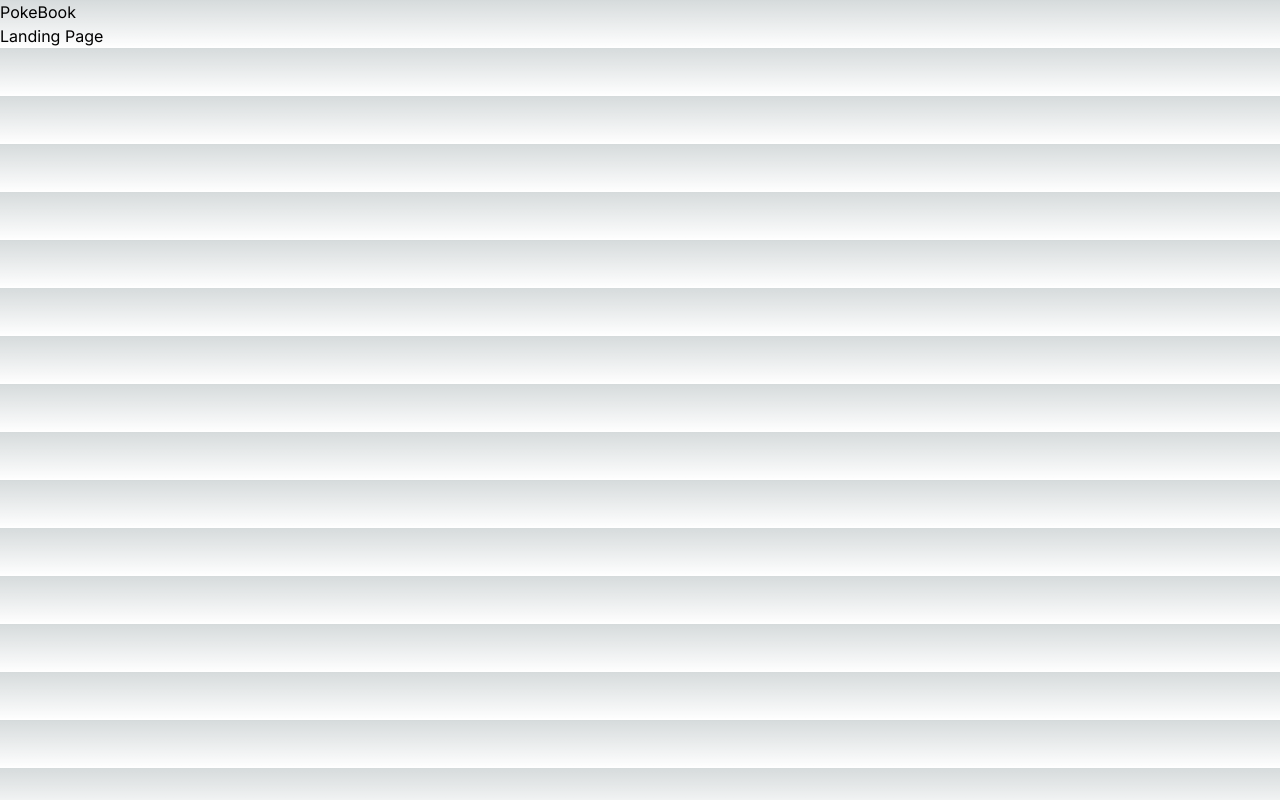
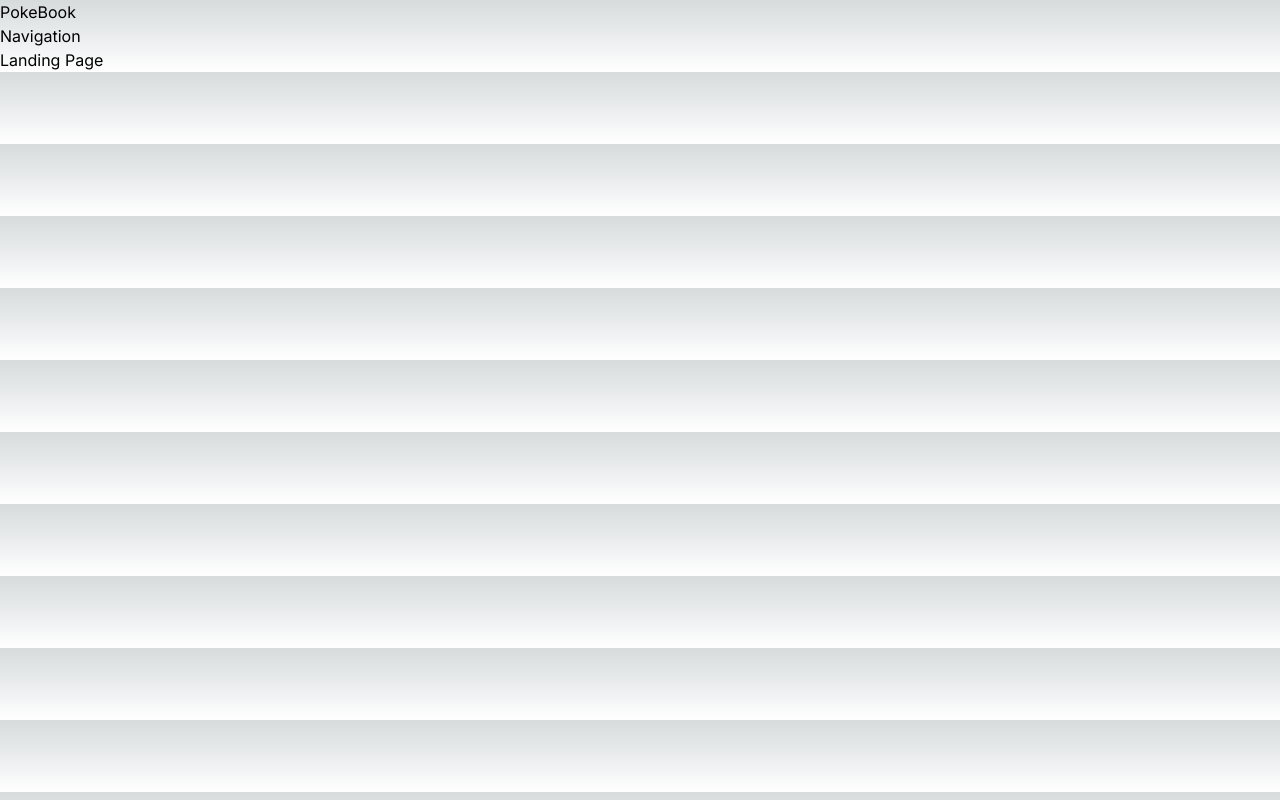
Before and after one commit to ShujaatAzim/Pokebook-Next, a Next.js app: page / in a window 1280 px wide. Built offline with nearby package versions, Linux system fonts and the light colour scheme.

Commit message:
refactor: :recycle: Begin skeleton.

```diff
--- a/src/app/page.tsx
+++ b/src/app/page.tsx
@@ -2,6 +2,7 @@ export default function Home() {
   return (
     <main className=''>
       <div className=''>PokeBook</div>
+      <div>Navigation</div>
       <div>Landing Page</div>
     </main>
   );
```
